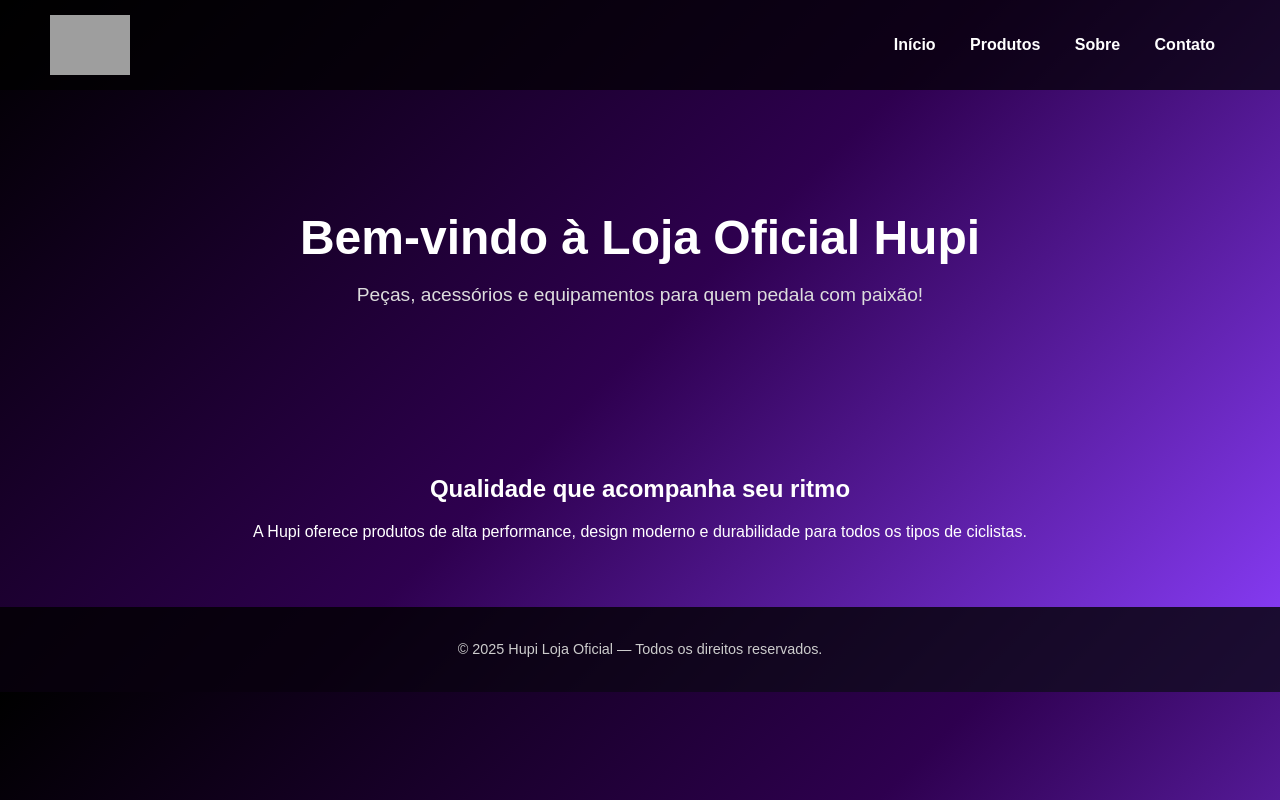
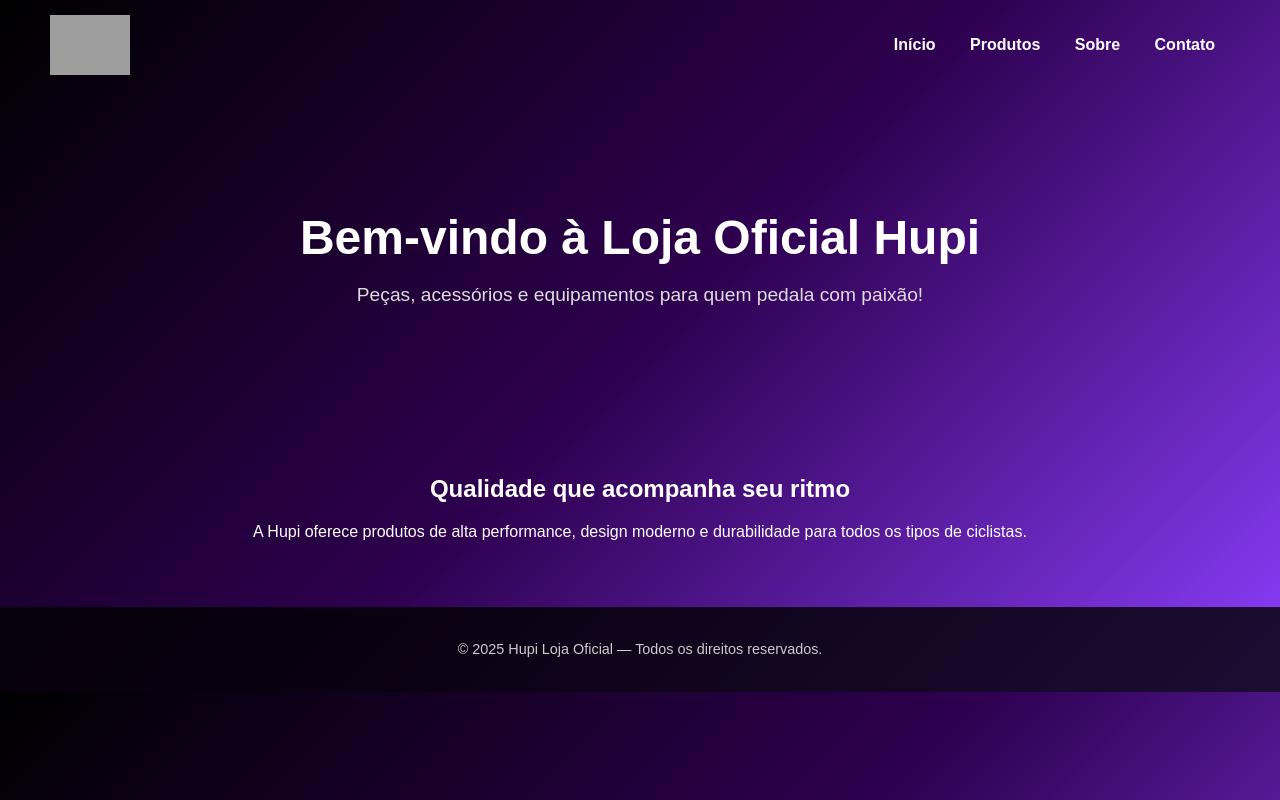
Before and after one commit to henryadler-cyber/meu.site.bom, a plain HTML site: page index.html in a window 1280 px wide. Drawn offline with Linux system fonts and the light colour scheme; grey boxes are pictures that could not be loaded.

Commit message:
Update background color in style.css
Fix background color to remove opacity value

```diff
--- a/style.css
+++ b/style.css
@@ -11,7 +11,7 @@ header {
   align-items: center;
   justify-content: space-between;
   padding: 15px 50px;
-  background-color: rgba(0, 0, 0, 0.7);
+  background-color: rgba(0, 0, 0, 0.);
   position: sticky;
   top: 0;
 }
```
